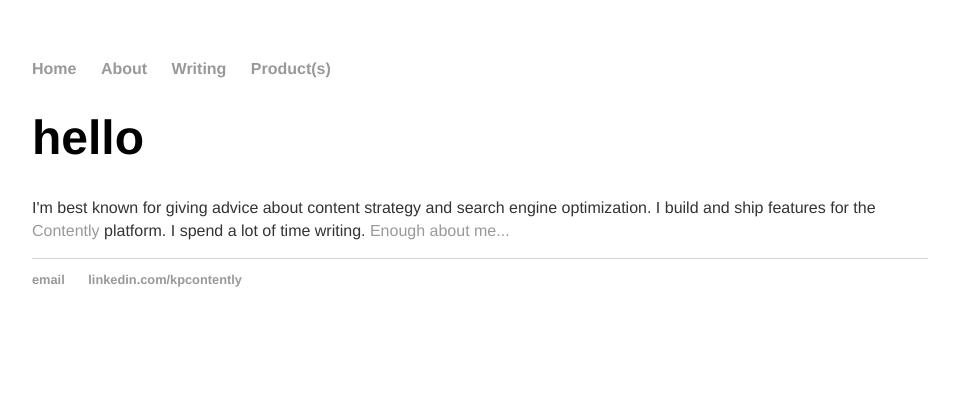
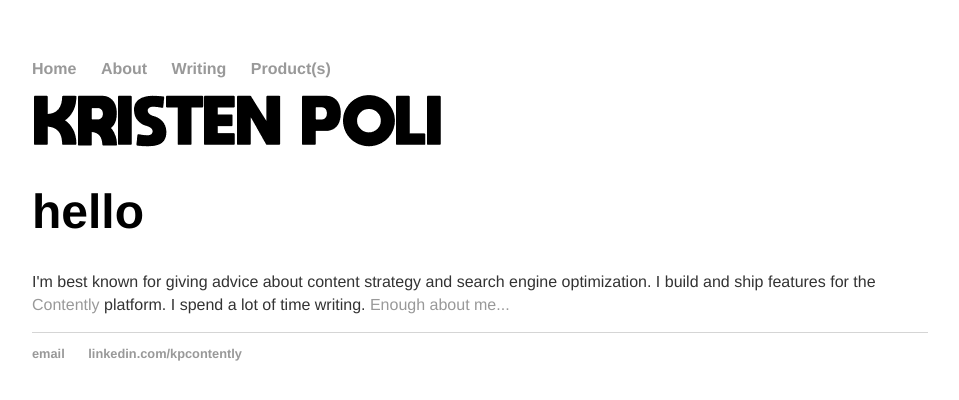
Before and after one commit to kristenepoli/portfolio, a Jekyll site: the page built from index.html, in a window 1280 px wide. Shown: the top 400 px of the page, without its empty margins (160-1119 px from the left). Built offline with Jekyll 4.4.1, drawn with Linux system fonts in a browser that asks for light colours.

Commit message:
Update default.html

```diff
--- a/_layouts/default.html
+++ b/_layouts/default.html
@@ -5,6 +5,8 @@
 			<link rel="stylesheet" type="text/css" href="css/main.css">
 		</head>
 		<body>
+<!-- NAV !-->
+
 			<nav>
 	    		<ul>
 	        		<li><a href="/portfolio/">Home</a></li>
@@ -12,12 +14,15 @@
 	        		<li><a href="/portfolio/writing">Writing</a></li>
 	        		<li><a href="/portfolio/products">Product(s)</a></li>
 	    		</ul>
+				<img src="moon_name.png">
+
 			</nav>
 			<div class="container">
 
 			{{ content }}
 
-			</div><!-- /.container -->
+			</div>
+<!-- FOOTER !-->
 			<footer>
 	    		<ul>
 	        		<li><a href="mailto:kristen.poli@gmail.com">email</a></li>
```
